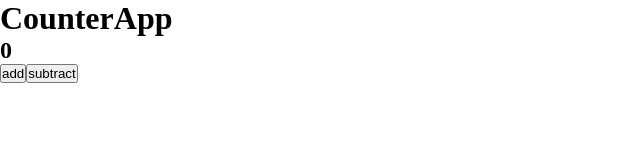
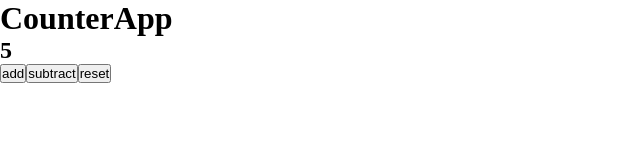
Before and after one commit to gonza87/CursoReact, a React (Vite) app: page / in a window 1280 px wide. Shown: the top 160 px of the page, without its empty margins (0-640 px from the left). Built offline with nearby package versions, Linux system fonts and the light colour scheme.

Commit message:
button reset

```diff
--- a/src/App.jsx
+++ b/src/App.jsx
@@ -3,7 +3,7 @@ import CounterApp from "./assets/components/CounterApp";
 import "./App.css";
 
 function App() {
-  return <CounterApp value={0} />;
+  return <CounterApp value={5} />;
 }
 
 export default App;
--- a/src/assets/components/CounterApp.jsx
+++ b/src/assets/components/CounterApp.jsx
@@ -12,13 +12,18 @@ function CounterApp({ value }) {
     setCount((prev) => (prev >= 1 ? prev - 1 : 0));
   };
 
+  const handleReset = () => {
+    setCount(value);
+  };
+
   return (
-    <>
+    <div>
       <h1>CounterApp</h1>
       <h2>{count}</h2>
       <button onClick={handleAdd}>add</button>
       <button onClick={handleSub}>subtract</button>
-    </>
+      <button onClick={handleReset}>reset</button>
+    </div>
   );
 }
 
```
